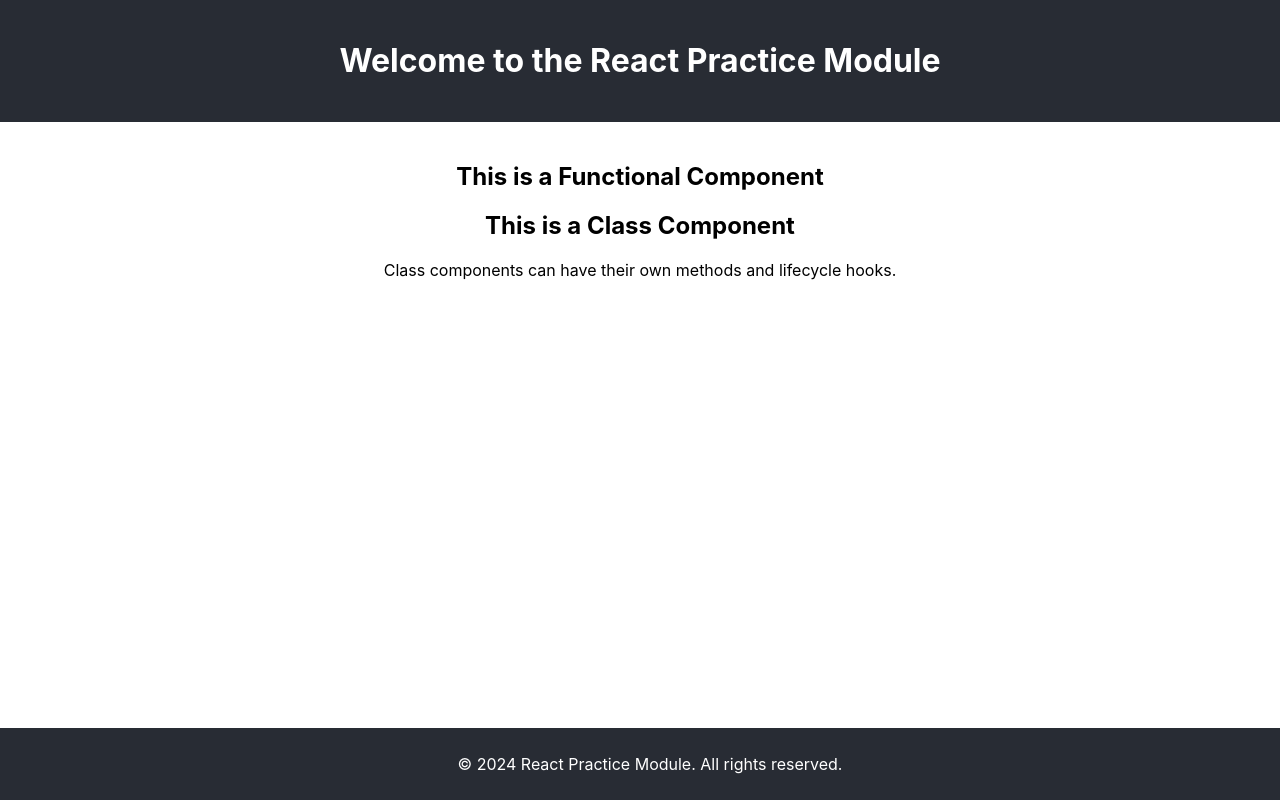
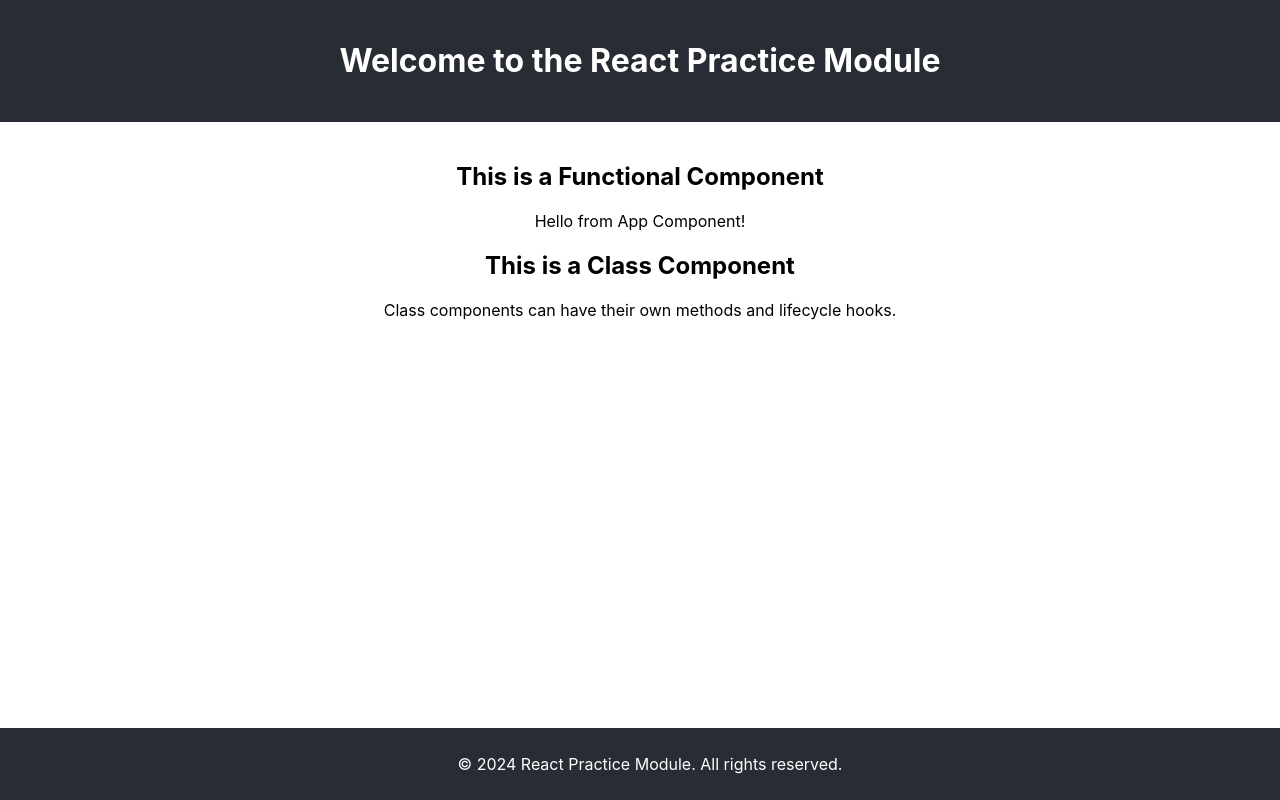
Before and after one commit to ipung-uhb/praktikumreact, a React (Create React App) app: page / in a window 1280 px wide. Built offline with nearby package versions, Linux system fonts and the light colour scheme.

Commit message:
modifikasi MainContent untuk menambahkan props message agar bisa diteruskan ke functional component

```diff
--- a/src/components/MainContent.jsx
+++ b/src/components/MainContent.jsx
@@ -2,10 +2,10 @@ import React from 'react';
 import FunctionalComponent from './FunctionalComponent';
 import ClassComponent from './ClassComponent';
 
-const MainContent = () => {
+const MainContent = (props) => {
     return (
         <main>
-            <FunctionalComponent />
+            <FunctionalComponent message={props.message}/>
             <ClassComponent />
         </main>
     );
```
